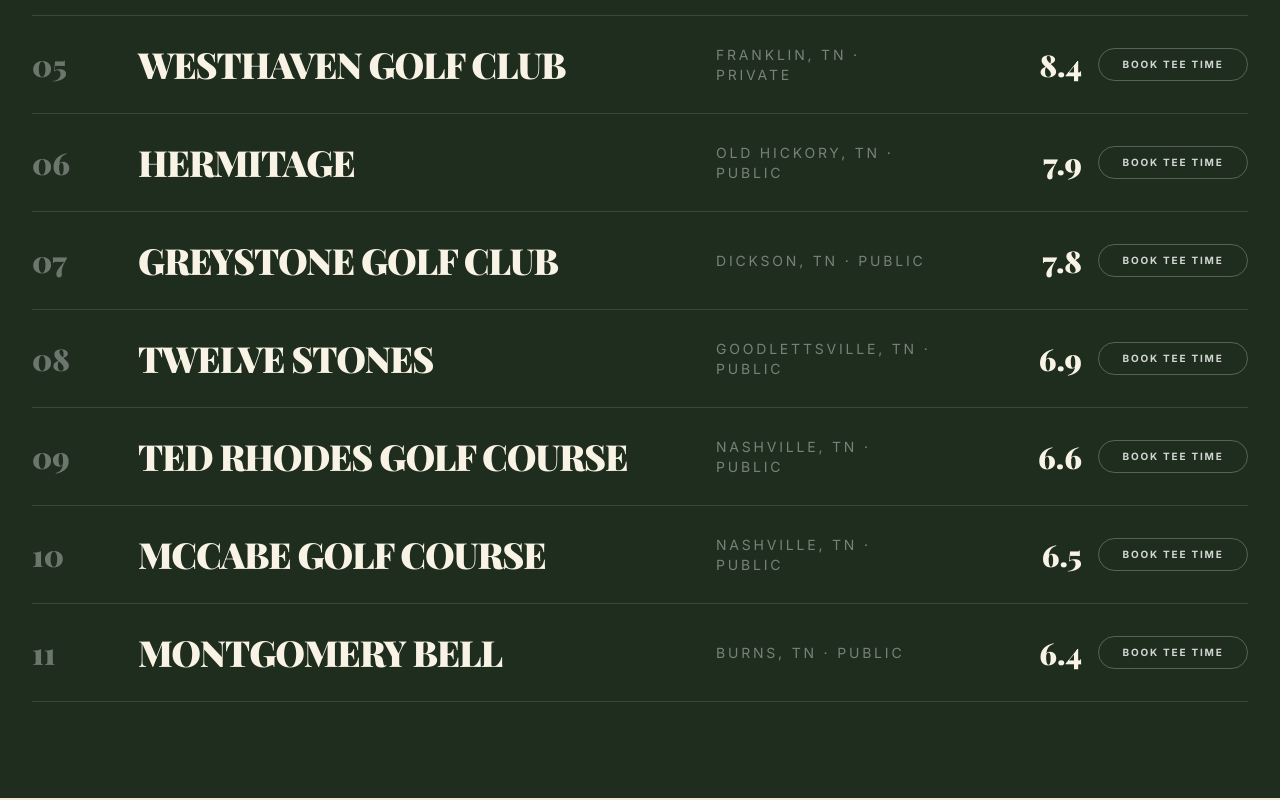
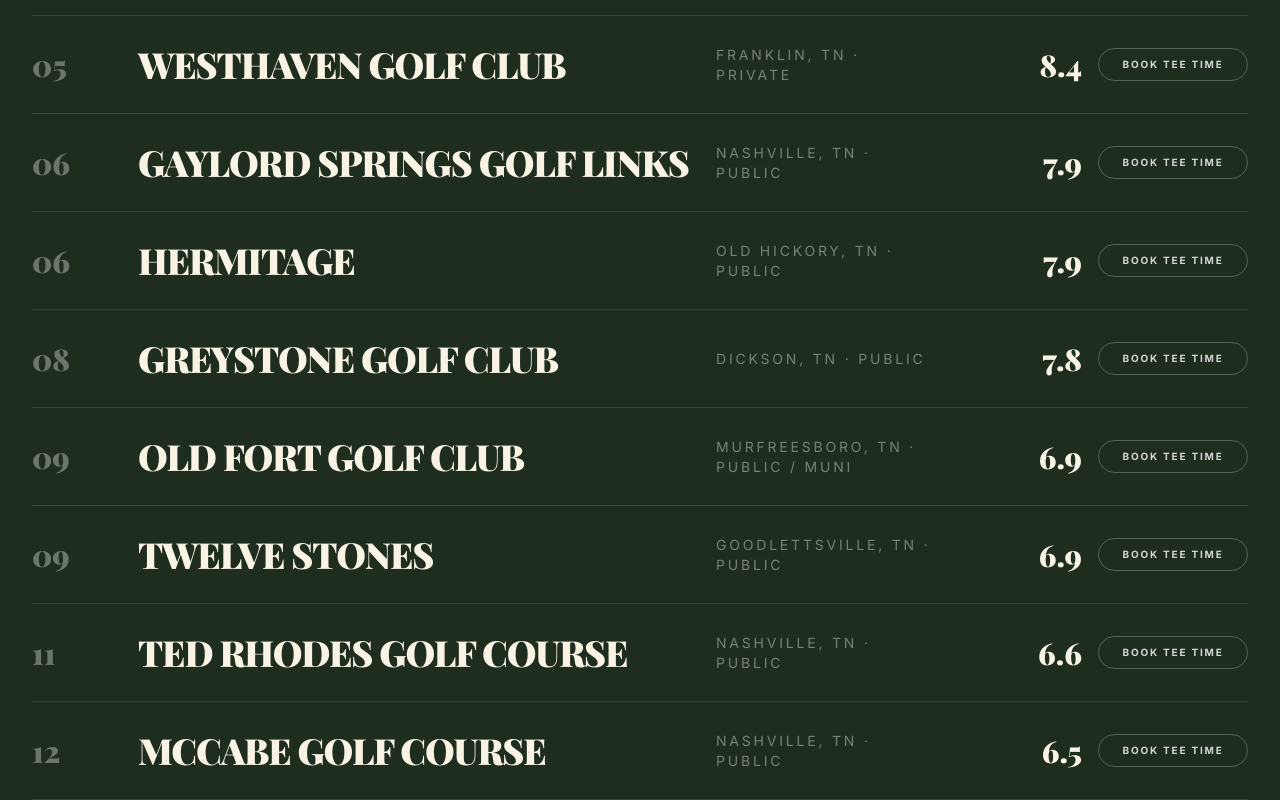
Before and after one commit to njutis3-png/Update, a Next.js app: page / in a window 1280 px wide. Shown: the part 3240-4040 px from the top of the page. Built offline with nearby package versions, Linux system fonts and the light colour scheme; a web font is replaced by a local one.

Commit message:
feat: add Old Fort and Gaylord Springs to golf course reviews
Update courseData and valueCourses with new courses and rankings

```diff
--- a/app/page.tsx
+++ b/app/page.tsx
@@ -90,6 +90,17 @@ const courseData = [
   },
   {
     rank: "06",
+    course: "Gaylord Springs Golf Links",
+    location: "Nashville, TN",
+    rating: "7.9",
+    type: "Public",
+    note: "Great overall course with a challenging layout. Some gettable par 4s mixed with very difficult par 3s. Tons of water throughout. Strong value at around $120.",
+    website: "https://www.gaylordspringsgolf.com/",
+    booking: "https://www.google.com/search?q=Gaylord+Springs+Golf+Links+tee+times",
+    image: "/images/gaylord-springs.jpg",
+  },
+  {
+    rank: "06",
     course: "Hermitage",
     location: "Old Hickory, TN",
     rating: "7.9",
@@ -100,7 +111,7 @@ const courseData = [
     image: "/images/hermitage.jpg",
   },
   {
-    rank: "07",
+    rank: "08",
     course: "Greystone Golf Club",
     location: "Dickson, TN",
     rating: "7.8",
@@ -111,7 +122,18 @@ const courseData = [
     image: "/images/greystone.jpg",
   },
   {
-    rank: "08",
+    rank: "09",
+    course: "Old Fort Golf Club",
+    location: "Murfreesboro, TN",
+    rating: "6.9",
+    type: "Public / Muni",
+    note: "Great greens and very beginner friendly. Wide open fairways make it forgiving off the tee. Good value for casual golfers at $65 for 18 + cart.",
+    website: "https://www.oldfortgolf.com/",
+    booking: "https://www.google.com/search?q=Old+Fort+Golf+Club+Murfreesboro+tee+times",
+    image: "/images/old-fort.jpg",
+  },
+  {
+    rank: "09",
     course: "Twelve Stones",
     location: "Goodlettsville, TN",
     rating: "6.9",
@@ -123,7 +145,7 @@ const courseData = [
     image: "/images/twelve-stones.jpg",
   },
   {
-    rank: "09",
+    rank: "11",
     course: "Ted Rhodes Golf Course",
     location: "Nashville, TN",
     rating: "6.6",
@@ -136,7 +158,7 @@ const courseData = [
     image: "/images/ted-rhodes.jpg",
   },
   {
-    rank: "10",
+    rank: "12",
     course: "McCabe Golf Course",
     location: "Nashville, TN",
     rating: "6.5",
@@ -148,7 +170,7 @@ const courseData = [
     image: "/images/mccabe.jpg",
   },
   {
-    rank: "11",
+    rank: "13",
     course: "Montgomery Bell",
     location: "Burns, TN",
     rating: "6.4",
@@ -166,8 +188,10 @@ const publicCourses = courseData.filter((course) => course.type === "Public");
 const privateCourses = courseData.filter((course) => course.type === "Private");
 const valueCourses = [
   courseData.find((course) => course.course === "Sweetens Cove"),
+  courseData.find((course) => course.course === "Gaylord Springs Golf Links"),
   courseData.find((course) => course.course === "Hermitage"),
   courseData.find((course) => course.course === "Greystone Golf Club"),
+  courseData.find((course) => course.course === "Old Fort Golf Club"),
   courseData.find((course) => course.course === "Twelve Stones"),
   courseData.find((course) => course.course === "Ted Rhodes Golf Course"),
 ].filter(Boolean);
--- a/app/played-map/page.tsx
+++ b/app/played-map/page.tsx
@@ -92,6 +92,15 @@ const courses: Course[] = [
     note: "Best overall conditions and layout I've played locally.",
   },
   {
+    name: "Gaylord Springs Golf Links",
+    location: "Nashville, TN",
+    coordinates: [-86.6553, 36.1873],
+    rating: "7.9",
+    type: "Public",
+    state: "Tennessee",
+    note: "Great overall course with a challenging layout. Some gettable par 4s mixed with very difficult par 3s. Tons of water throughout. Strong value at around $120.",
+  },
+  {
     name: "Hermitage",
     location: "Old Hickory, TN",
     coordinates: [-86.6189, 36.2534],
@@ -108,6 +117,15 @@ const courses: Course[] = [
     type: "Public",
     state: "Tennessee",
     note: "Strong public track with good greens and a fun layout.",
+  },
+  {
+    name: "Old Fort Golf Club",
+    location: "Murfreesboro, TN",
+    coordinates: [-86.3914, 35.8456],
+    rating: "6.9",
+    type: "Public",
+    state: "Tennessee",
+    note: "Great greens and very beginner friendly. Wide open fairways make it forgiving off the tee. Good value for casual golfers at $65 for 18 + cart.",
   },
   {
     name: "Twelve Stones",
```
